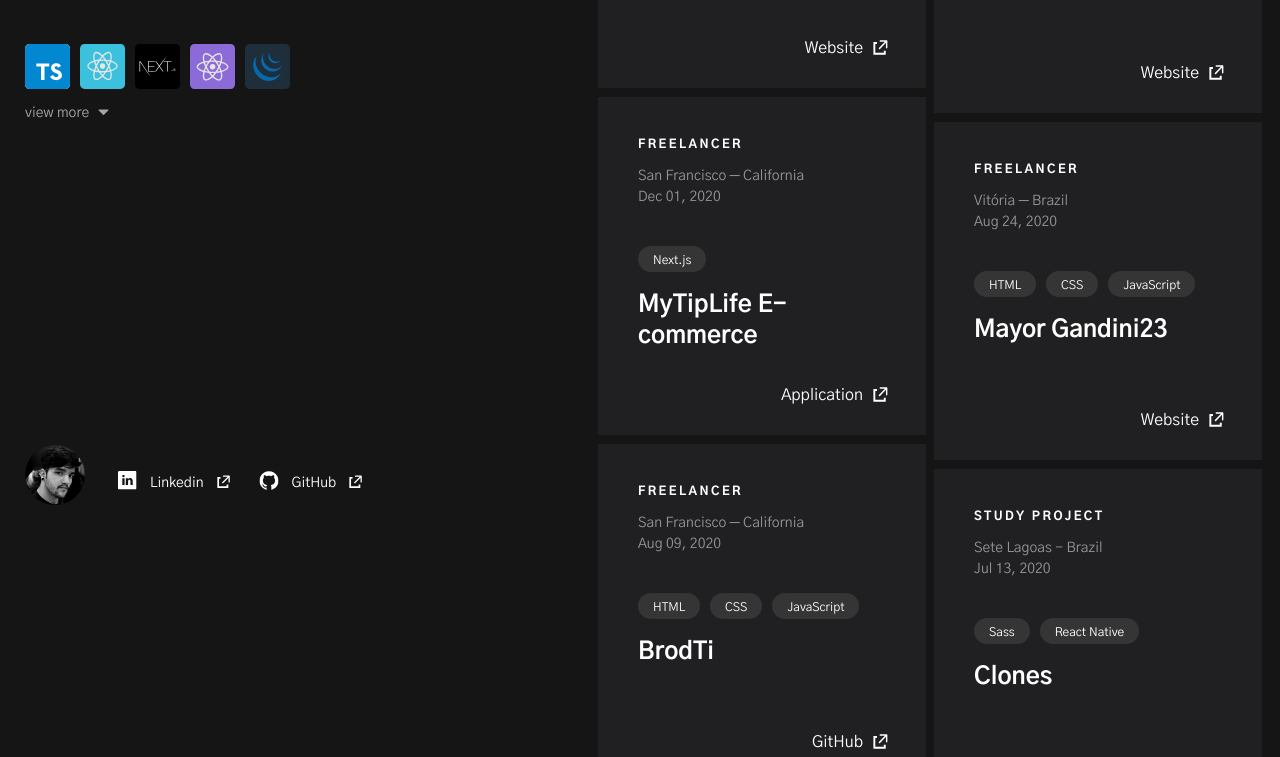
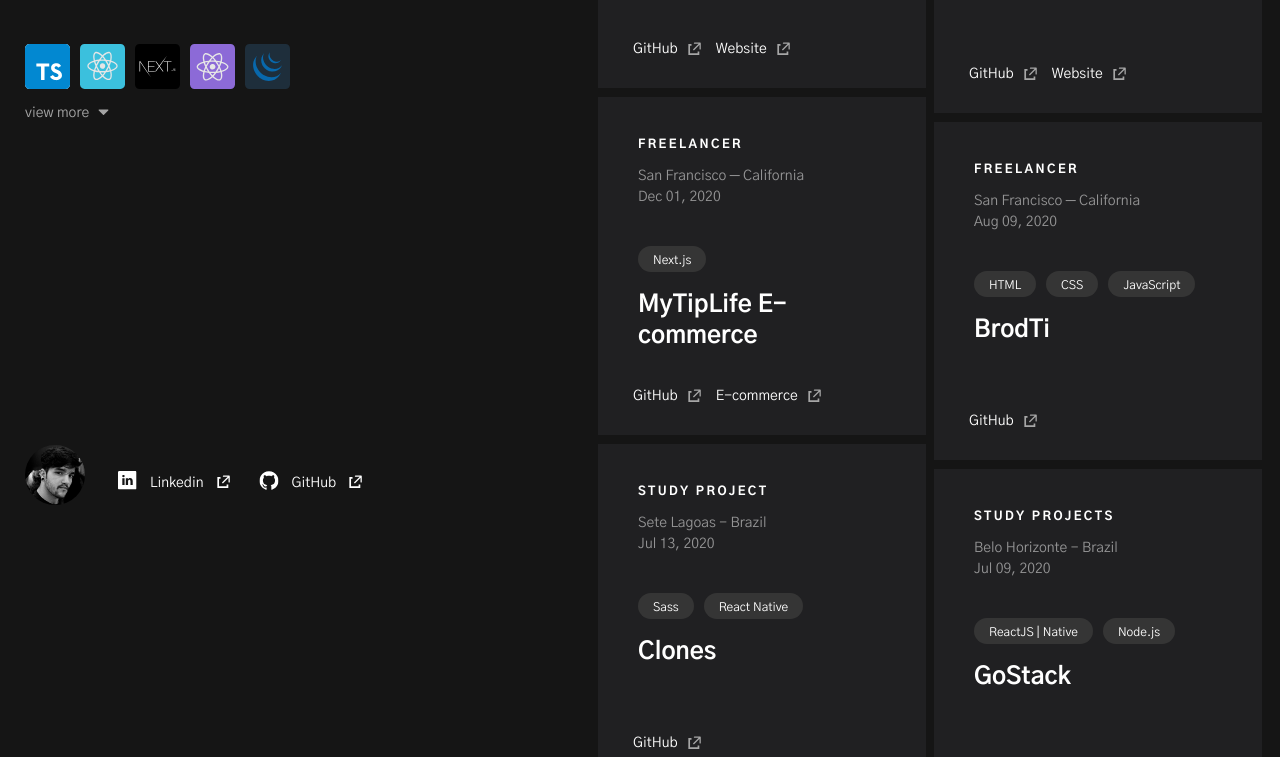
Before and after one commit to Igorryan/portfolio, a React (Create React App) app: page / in a window 1280 px wide. Shown: the part 275-1032 px from the top of the page. Built offline with nearby package versions, Linux system fonts and the light colour scheme.

Commit message:
add links in projects

```diff
--- a/src/components/Projectsmin/index.tsx
+++ b/src/components/Projectsmin/index.tsx
@@ -2,7 +2,7 @@ import React, { useCallback, useState, useMemo } from 'react';
 import { motion } from "framer-motion";
 import AccessIcon from "../../assets/icons/access.svg";
 
-import Projets from  '../../data/Projects'
+import Projets from '../../data/Projects'
 
 import { Container, Project, Title, TagsContainer, Tag, UpTitle, Local, Data, Access } from './styles';
 
@@ -13,7 +13,7 @@ const Projectsmin: React.FC = () => {
   const [noProjectsSelected, setNoProjectsSelected] = useState<boolean>(true);
 
   const projectsSortByDate = useMemo(() => {
-    return Projets.slice().sort((a, b) =>  b.date.getTime() - a.date.getTime())
+    return Projets.slice().sort((a, b) => b.date.getTime() - a.date.getTime())
   }, [])
 
 
@@ -29,15 +29,15 @@ const Projectsmin: React.FC = () => {
   }, []);
 
   const transformFormatDate = useCallback((date: Date): string => {
-      const [, month, day, year] = date.toDateString().split(' ');
+    const [, month, day, year] = date.toDateString().split(' ');
 
-      return `${month} ${day}, ${year}`
+    return `${month} ${day}, ${year}`
   }, [])
 
   return (
     <Container>
 
-      {projectsSortByDate.map(({ uptitle, title, local, date, tags, link,linkLabel }, i) => (
+      {projectsSortByDate.map(({ uptitle, title, local, date, tags, links }, i) => (
         <motion.div
           whileHover={window.innerWidth > 1170 ? { scale: 1.1 } : { scale: 1 }}
           key={i}
@@ -49,7 +49,7 @@ const Projectsmin: React.FC = () => {
           }}>
             <UpTitle>{uptitle.toUpperCase()}</UpTitle>
             <Local>{local}</Local>
-        <Data>{transformFormatDate(date)}</Data>
+            <Data>{transformFormatDate(date)}</Data>
             <TagsContainer key={i}>{tags.map((t, id) => (
               <Tag key={id}>{t}</Tag>
             ))}</TagsContainer>
@@ -58,10 +58,12 @@ const Projectsmin: React.FC = () => {
             </Title>
 
             <Access>
-                  <a href={link} rel="noopener noreferrer" target="_blank">
-                    <span>{linkLabel}</span>
-                    <img src={AccessIcon} alt="" />
-                  </a>
+              {links && links.map(l => (
+                <a href={l.url} rel="noopener noreferrer" target="_blank">
+                  <span>{l.name}</span>
+                  <img src={AccessIcon} alt="" />
+                </a>
+              ))}
             </Access>
 
           </Project>
--- a/src/components/Projectsmin/styles.ts
+++ b/src/components/Projectsmin/styles.ts
@@ -23,7 +23,7 @@ export const Project = styled.article`
   padding: 40px ;
   overflow: hidden;
   transition: 0.1s;
-  cursor: pointer;
+  cursor: default;
 
   @media only screen and (max-width: 1170px){
     width: auto;
@@ -85,10 +85,14 @@ export const Title = styled.h1`
 `
 
 export const Access = styled.div`
+  display: flex;
 
   position: absolute;
+
   bottom: 30px;
-  right: 35px;
+  left: 35px;
+
+  font-size: 14px;
 
   a {
     display: flex;
@@ -97,13 +101,18 @@ export const Access = styled.div`
     text-decoration: none;
     color: #fff;
 
+    &:first-of-type {
+      margin-right: 12px;
+    }
+
     span {
       margin-right: 10px;
     }
 
     img {
-      width: 18px;
+      width: 16px;
       margin-top: -4px;
+      opacity: 0.6;
     }
   }
 
--- a/src/components/Sidebar/styles.ts
+++ b/src/components/Sidebar/styles.ts
@@ -18,7 +18,12 @@ export const Container = styled.aside`
   justify-content: space-between;
   flex-direction: column;
   width: 410px;
-  height: 100%;
+  height: 92%;
+
+  @media only screen and (max-width: 1400px){
+    height: 100%;
+  }
+
 
   @media only screen and (max-width: 1170px){
     position: relative;
--- a/src/data/Projects.ts
+++ b/src/data/Projects.ts
@@ -1,11 +1,15 @@
+interface ILinkProps {
+  url: string;
+  name: string;
+}
+
 interface IProject {
   title: string;
   uptitle: string;
   local: string;
   date: Date;
   tags: string[];
-  link: string;
-  linkLabel: string
+  links?: ILinkProps[];
 }
 
 
@@ -18,11 +22,19 @@ const Projects: IProject[] = [
     tags: [
       'ReactJS',
     ],
-    link: 'https://growth.sale',
-    linkLabel: 'Website'
+    links: [
+      {
+        name: 'GitHub',
+        url: 'https://github.com/Igorryan/growth'
+      },
+      {
+        name: 'Website',
+        url: 'https://growth.sale'
+      }
+    ],
   },
   {
-    title: 'Spider-Man',
+    title: 'Frontweek',
     uptitle: 'Study Project',
     local: 'Sete Lagoas - Brazil',
     date: new Date(2021, 1, 11),
@@ -30,8 +42,16 @@ const Projects: IProject[] = [
       'HTML',
       'SASS',
     ],
-    link: 'https://heuristic-saha-7147d4.netlify.app/',
-    linkLabel: 'Website'
+    links: [
+      {
+        name: 'GitHub',
+        url: 'https://github.com/Igorryan/frontweek'
+      },
+      {
+        name: 'Website',
+        url: 'https://heuristic-saha-7147d4.netlify.app/'
+      }
+    ],
   },
   {
     title: 'BrodTi',
@@ -43,8 +63,12 @@ const Projects: IProject[] = [
       'CSS',
       'JavaScript',
     ],
-    link: 'https://github.com/Igorryan/brodti',
-    linkLabel: 'GitHub'
+    links: [
+      {
+        name: 'GitHub',
+        url: 'https://github.com/Igorryan/brodti'
+      },
+    ],
   },
   {
     title: 'API Net Promoter Score (NPS)',
@@ -55,8 +79,12 @@ const Projects: IProject[] = [
       'Node.js',
       'Docker',
     ],
-    link: 'https://github.com/Igorryan/nps-igti',
-    linkLabel: 'GitHub'
+    links: [
+      {
+        name: 'GitHub',
+        url: 'https://github.com/Igorryan/nps-igti'
+      },
+    ],
   },
   {
     title: 'University Compartments',
@@ -67,8 +95,16 @@ const Projects: IProject[] = [
       'Javascript',
       'Firebase',
     ],
-    link: 'https://github.com/Igorryan/escaninhos-pucminas',
-    linkLabel: 'GitHub'
+    links: [
+      {
+        name: 'GitHub',
+        url: 'https://github.com/Igorryan/escaninhos-pucminas'
+      },
+      {
+        name: 'Video',
+        url: 'https://www.youtube.com/watch?v=omsPSC1DbAI&feature=youtu.be&ab_channel=IgorRyan'
+      }
+    ],
   },
   {
     title: 'MyTipLife E-commerce',
@@ -78,21 +114,33 @@ const Projects: IProject[] = [
     tags: [
       'Next.js',
     ],
-    link: 'https://store.mytiplife.com/',
-    linkLabel: 'Application'
+    links: [
+      {
+        name: 'GitHub',
+        url: 'https://github.com/Igorryan/mytiplife'
+      },
+      {
+        name: 'E-commerce',
+        url: 'https://store.mytiplife.com/'
+      }
+    ],
   },
   {
     title: 'Mayor Gandini23',
     uptitle: 'Freelancer',
     local: 'Vitória ─ Brazil',
-    date: new Date(2020, 7, 24),
+    date: new Date(2019, 7, 24),
     tags: [
       'HTML',
       'CSS',
       'JavaScript',
     ],
-    link: 'https://www.gandini23.com.br',
-    linkLabel: 'Website'
+    links: [
+      {
+        name: 'Website',
+        url: 'https://www.gandini23.com.br/'
+      },
+    ],
   },
   {
     title: 'GoStack',
@@ -103,8 +151,12 @@ const Projects: IProject[] = [
       'ReactJS | Native',
       'Node.js',
     ],
-    link: 'https://github.com/Igorryan/rocketseat-gostack',
-    linkLabel: 'GitHub'
+    links: [
+      {
+        name: 'GitHub',
+        url: 'https://github.com/Igorryan/rocketseat-gostack'
+      },
+    ],
   },
   {
     title: 'GoBarber',
@@ -115,8 +167,12 @@ const Projects: IProject[] = [
       'ReactJS | Native',
       'Node.js',
     ],
-    link: 'https://github.com/Igorryan/gobarber',
-    linkLabel: 'GitHub'
+    links: [
+      {
+        name: 'GitHub',
+        url: 'https://github.com/Igorryan/gobarber'
+      },
+    ],
   },
   {
     title: 'Clones',
@@ -127,8 +183,12 @@ const Projects: IProject[] = [
       'Sass',
       'React Native',
     ],
-    link: 'https://github.com/Igorryan/apps-clones',
-    linkLabel: 'GitHub'
+    links: [
+      {
+        name: 'GitHub',
+        url: 'https://github.com/Igorryan/apps-clones'
+      },
+    ],
   },
   {
     title: 'Exclusive E-commerce',
@@ -138,8 +198,12 @@ const Projects: IProject[] = [
     tags: [
       'UX | UI Design',
     ],
-    link: 'https://www.figma.com/file/0vaggidrXGW9T5bvgfmuq5/Exclusive-Web-Plataform?node-id=0%3A1',
-    linkLabel: 'Figma'
+    links: [
+      {
+        name: 'Figma',
+        url: 'https://www.figma.com/file/0vaggidrXGW9T5bvgfmuq5/Exclusive-Web-Plataform?node-id=0%3A1'
+      },
+    ],
   },
 ]
 
```
